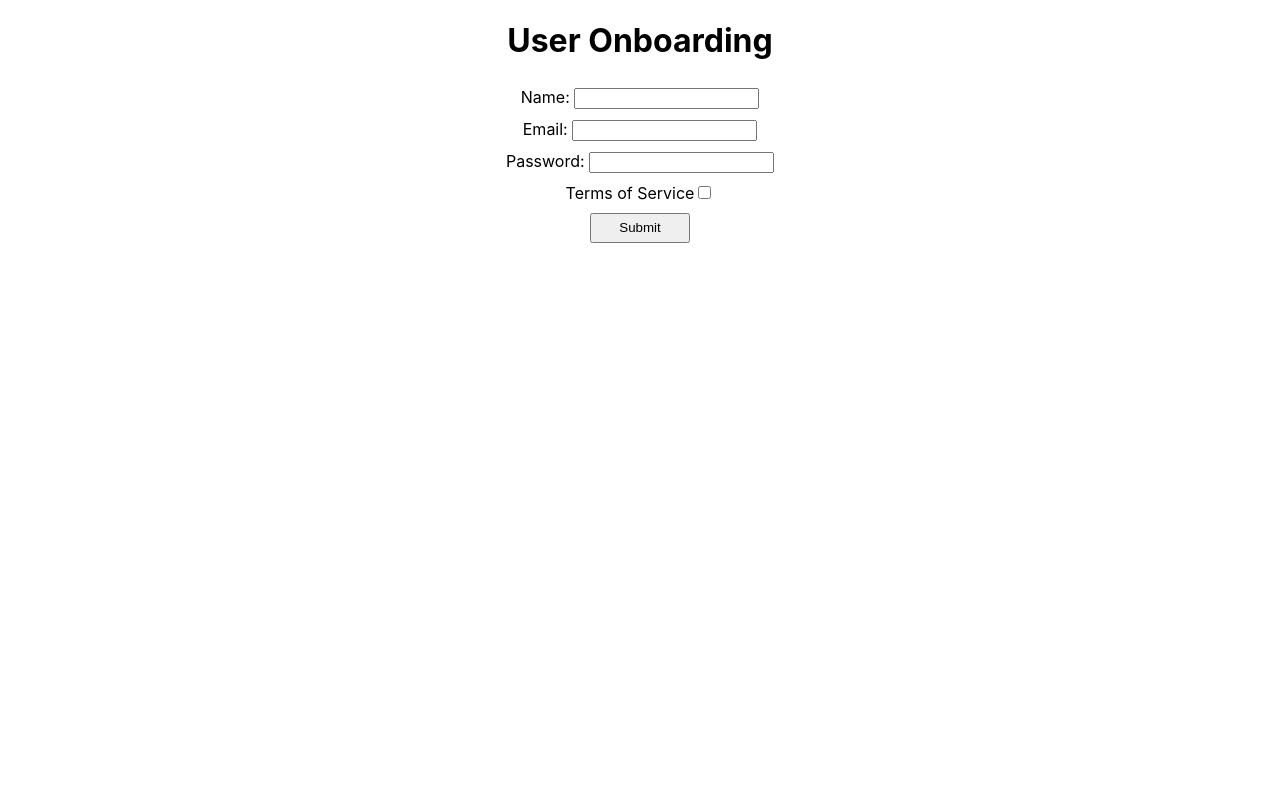
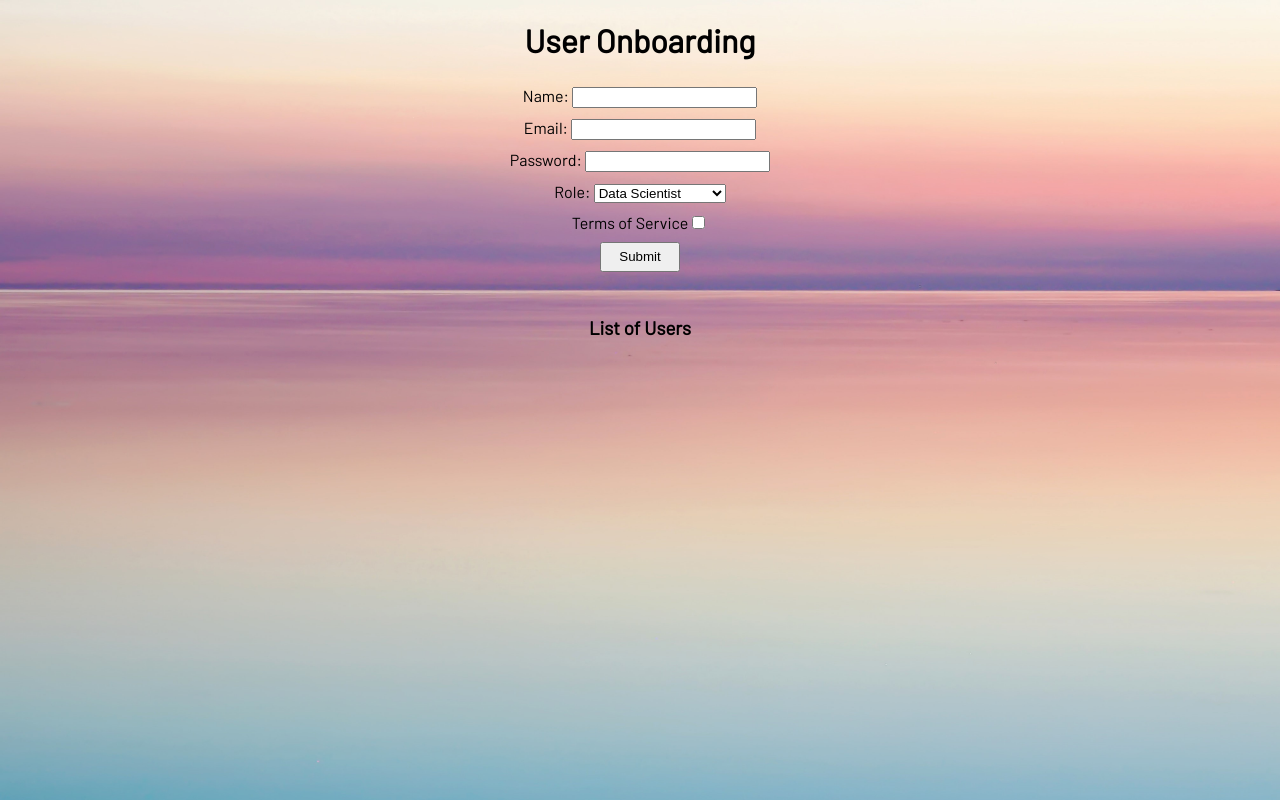
Before and after one commit to MicheSi/user-onboarding, a React (Create React App) app: page / in a window 1280 px wide. Built offline with nearby package versions, Linux system fonts and the light colour scheme.

Commit message:
added dropdown

```diff
--- a/src/App.css
+++ b/src/App.css
@@ -1,5 +1,11 @@
+@import url('https://fonts.googleapis.com/css?family=Barlow&display=swap');
+
 html, body {
   margin: 0 auto;
+  background-image: url('./images/colors.jpg');
+  background-attachment: fixed;
+  background-size: cover;
+  font-family: 'Barlow', sans-serif;
 }
 
 .App {
@@ -26,15 +32,19 @@ ul {
 }
 
 button {
-  width: 100px;
+  width: 80px;
   height: 30px;
   cursor: pointer;
 }
 
 button:hover {
-  background-color: steelblue;
+  background-color: rgba(147, 112, 219, .5);
 }
 
 .errors {
   color: red;
 }
+
+.user-list {
+  margin-top: 3%;
+}
--- a/src/components/Form.js
+++ b/src/components/Form.js
@@ -45,6 +45,23 @@ const NewForm = ({values, errors, touched, status}) => {
                 )}
                 </div>
                 <div>
+                    <label htmlFor='role'>Role: </label>
+                    <Field
+                     id='role'
+                     className='role-select'
+                     as='select'
+                     name='role'
+                    >
+                        <option disabled>Choose an option</option>
+                        <option value='Data Scientist'>Data Scientist</option>
+                        <option value='Web Developer'>Web Developer</option>
+                        <option value='Software Engineer'>Software Engineer</option>
+                    </Field>
+                    {touched.role && errors.tole && (
+                    <p className='errors'>{errors.role}</p>
+                )}
+                </div>
+                <div>
                 <label
                  className='checkbox'
                  htmlFor='terms'>
@@ -64,18 +81,22 @@ const NewForm = ({values, errors, touched, status}) => {
                     <button type='submit'>Submit</button>
                 </div>
             </Form>
+            <div className='user-list'>
+                <h3>List of Users</h3>
             {users.map(user => (
                 <ul key={user.id}>
                     <li>Name: {user.name}</li>
                     <li>Email: {user.email}</li>
+                    <li>Role: {user.role}</li>
                 </ul>
             ))}
+            </div>
         </div>
     )
 }
 
 const FormikForm = withFormik({
-    mapPropsToValues({name, email, password, terms}) {
+    mapPropsToValues({name, email, password, role, terms}) {
         return {
             name: '',
             email: '',
@@ -87,6 +108,7 @@ const FormikForm = withFormik({
         name: Yup.string().required(),
         email: Yup.string().required(),
         password: Yup.string().required(),
+        role: Yup.string().oneOf(['Data Scientist', 'Web Developer', 'Software Engineer']).required(),
         terms: Yup.boolean().oneOf([true], "Must accept Terms of Service")
     }),
     handleSubmit(values, {setStatus, resetForm}) {
```
Also changed, not shown: src/images/colors.jpg (added).
